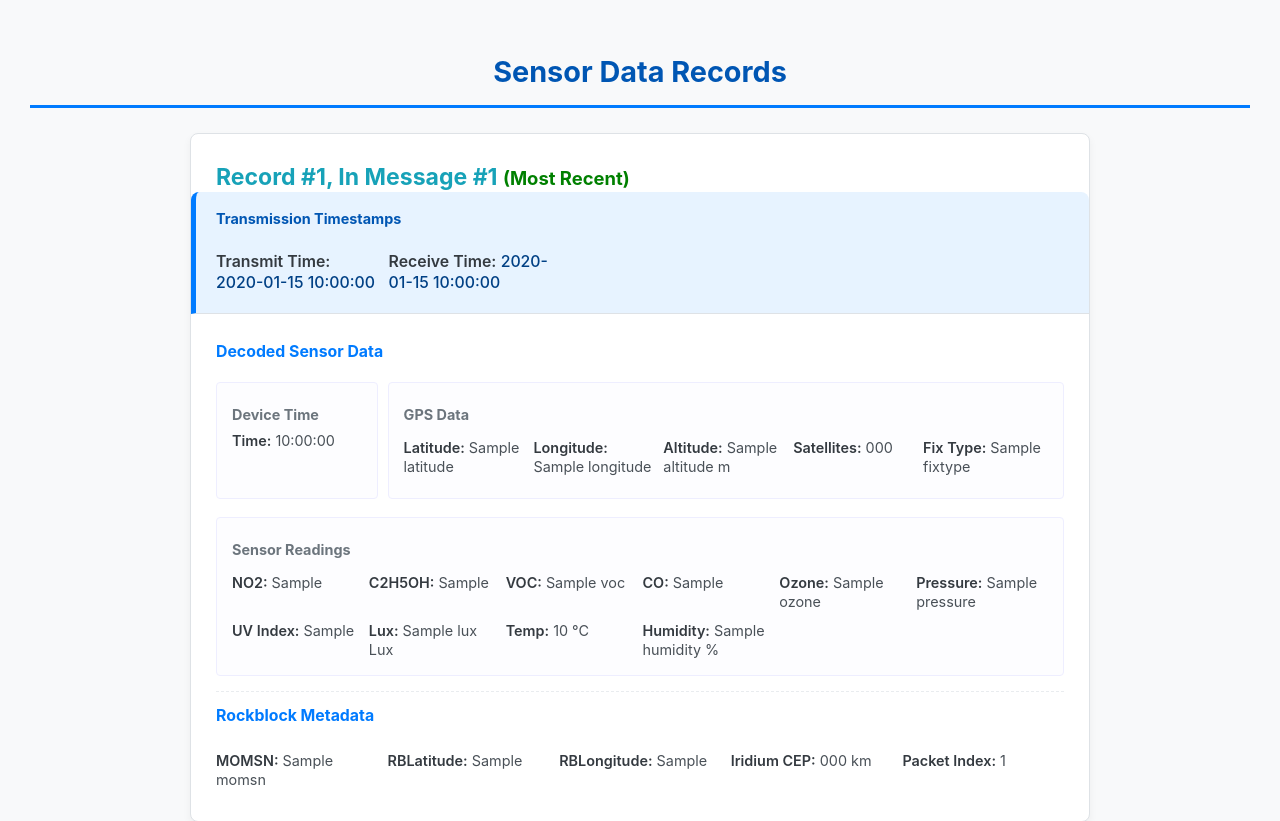
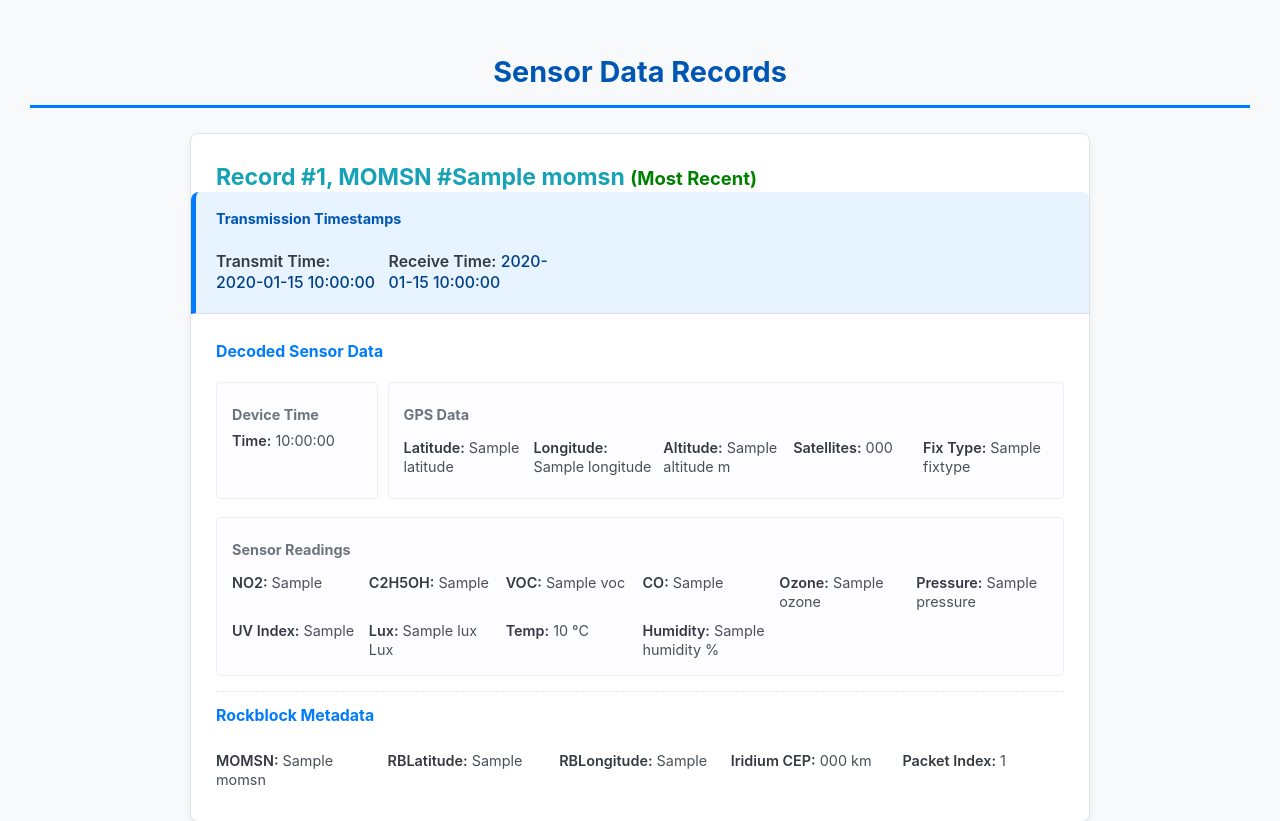
Before and after one commit to ReeceW18/cubecats-calico-ec2, a Flask app: template templates/display_data.html in a window 1280 px wide. Shown: the top 821 px of the page. Run offline with Flask 3, Linux system fonts and the light colour scheme; the template is opened without the code that fills it: most values are stand-ins (such as "Sample title", 1, 10 or a date in 2020).

Commit message:
updated to handle actual rockblock data, and different sized packets/invalid packets

```diff
--- a/app.py
+++ b/app.py
@@ -34,6 +34,16 @@ def display_data():
             for i in range(numPackets):
                 rockblock_data.append(json.loads(line))
 
+    for i in range(len(decoded_data)):
+        while decoded_data[i]["momsn"] != rockblock_data[i]["momsn"]:
+            rockblock_data.pop(i)
+
+    rockblock_data = rockblock_data[:len(decoded_data)]
+
+    print("test")
+    print(decoded_data)
+    print(rockblock_data)
+
     return render_template('display_data.html', decoded_data=decoded_data, rockblock_data=rockblock_data)
 
 # saves json to file as json lines
@@ -67,6 +77,8 @@ def unpack_data(data_json):
         print("Missing or invalid 'data' field in JSON")
         return -1
 
+
+
     # pull out data and convert to bytes
     hex_data = data_json['data']
     try:
@@ -79,6 +91,7 @@ def unpack_data(data_json):
     for i in range(numPackets):
         decoded_data = {}
 
+        decoded_data['momsn'] = data_json['momsn']
 
         try:
             decoded_data['identifier'] = {
--- a/templates/display_data.html
+++ b/templates/display_data.html
@@ -15,7 +15,7 @@
             {% for i in range(data_length) %}
                 {% set current_index = data_length - 1 - i %}
                 <article class="record-card">
-                    <h2>Record #{{ data_length - i }}, In Message #{{ ((data_length - i - 1)/4)|int + 1 }} {% if i == 0 %}<span class="most-recent-tag">(Most Recent)</span>{% endif %}</h2>
+                    <h2>Record #{{ data_length - i }}, MOMSN #{{ decoded_data[current_index].momsn }} {% if i == 0 %}<span class="most-recent-tag">(Most Recent)</span>{% endif %}</h2>
 
                     <div class="record-section time-highlight">
                         <h3>Transmission Timestamps</h3>
```
Also changed, not shown: 2 other files.
